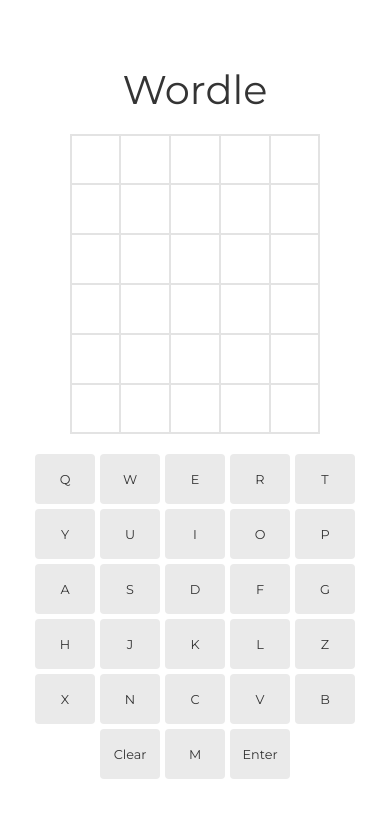
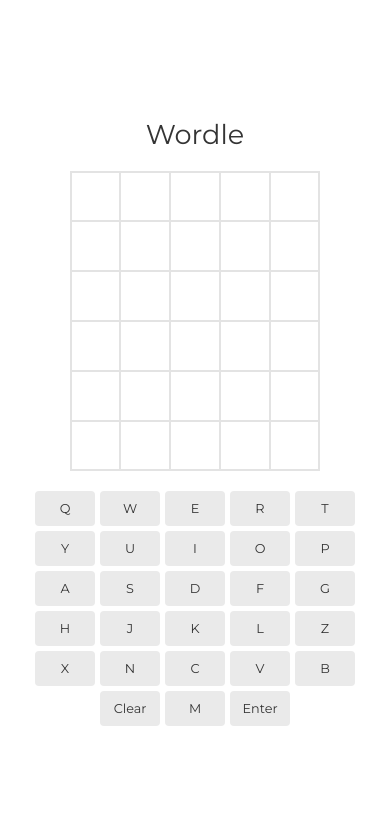
Before and after one commit to Abhishekkumar2021/Wordle, a plain HTML site: page index.html in a window 390 px wide. Drawn offline with Linux system fonts and the light colour scheme.

Commit message:
Changed button styles

```diff
--- a/style.css
+++ b/style.css
@@ -134,6 +134,9 @@
 
 
 @media screen and (max-width: 700px) {
+    h1{
+        font-size: 1.7rem;
+    }
     .board{
         width:250px;
         height: 300px;
@@ -151,6 +154,7 @@
 
     button{
         width:60px;
+        height:35px;
         font-size: 0.8rem;
     }
 }
```
